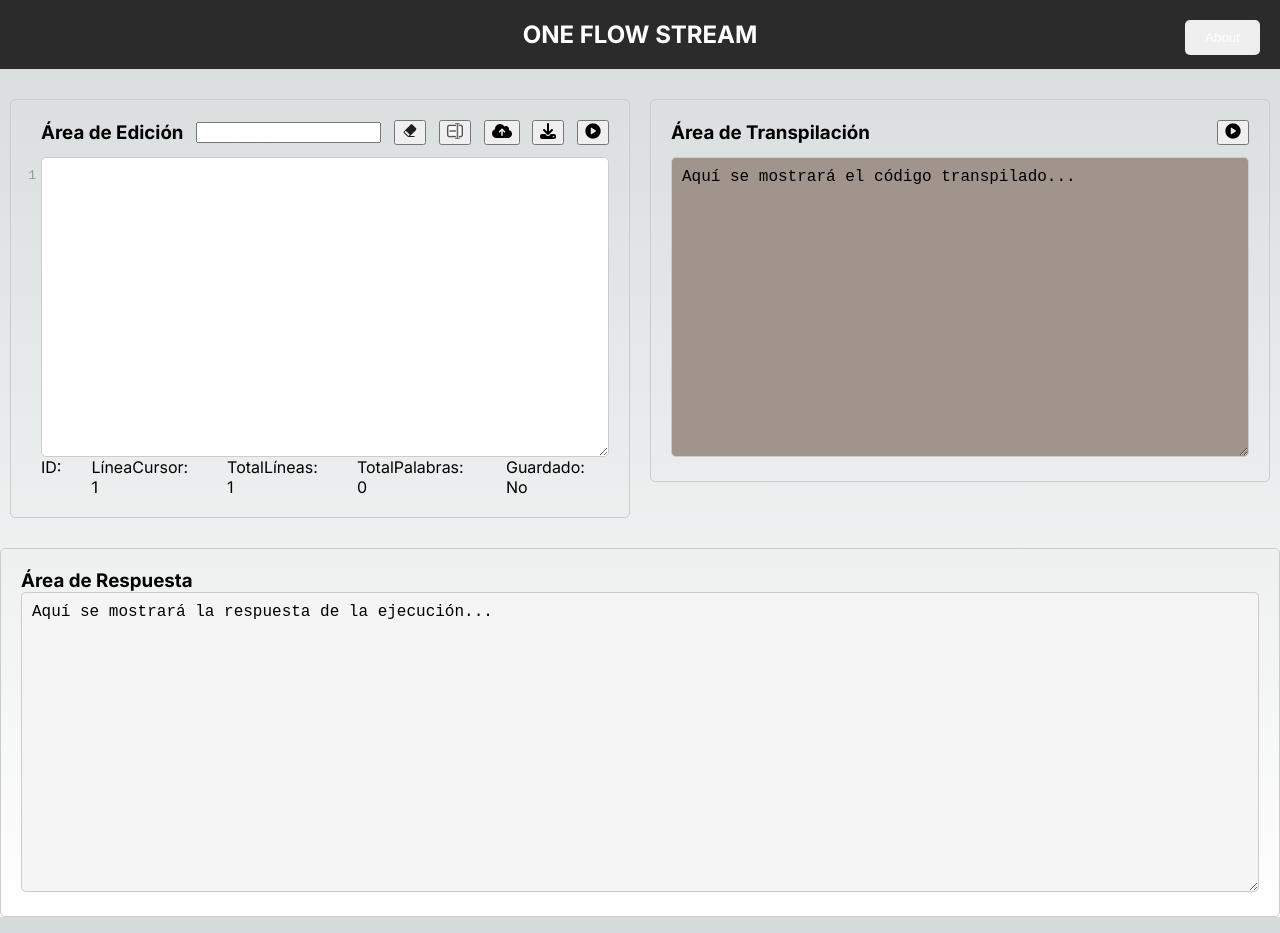
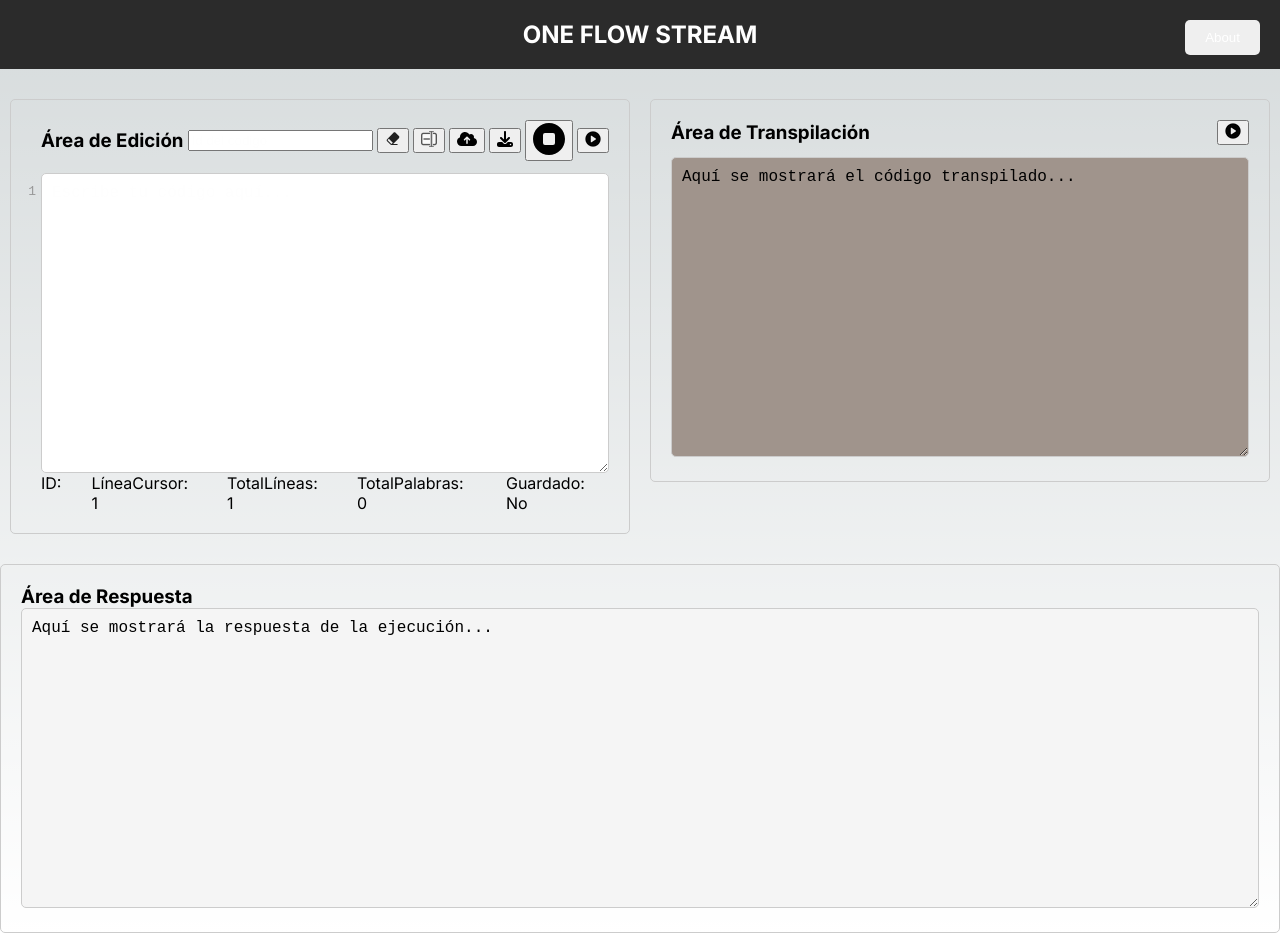
Before and after one commit to davmohi/OFS, a Next.js app: page / in a window 1280 px wide. Built offline with nearby package versions, Linux system fonts and the light colour scheme.

Commit message:
Boton stop

```diff
--- a/components/EditorArea.tsx
+++ b/components/EditorArea.tsx
@@ -5,8 +5,9 @@ import Compiler from './CompilerButton';
 import SaveButton from './SaveButton';
 import ChangeButton from './ChangeButton';
 import ClearButton from './ClearButton';
+import StopButton from './StopButton';
 
-const EditorArea: React.FC<{ setTranspiledCode: (code: string) => void }> = ({ setTranspiledCode }) => {
+const EditorArea: React.FC<{ setTranspiledCode: (code: string) => void; setResponse: (code: string) => void }> = ({ setTranspiledCode,setResponse }) => {
     const [editorContent, setEditorContent] = useState('');
     const [inputValue, setInputValue] = useState('');
     const [cursorLine, setCursorLine] = useState(1);
@@ -155,6 +156,7 @@ const EditorArea: React.FC<{ setTranspiledCode: (code: string) => void }> = ({ s
                 <button onClick={charge} title="Cargar">
                     <img src="/cargar.svg" alt="Cargar" />
                 </button>
+                <StopButton setTranspiledCode={setTranspiledCode} setResponse={setResponse}/>
                 <button onClick={handleCompileClick} title="Transpilar">
                     <img src="/compile-icon.png" alt="Compile" />
                 </button>
--- /dev/null
+++ b/components/StopButton.tsx
@@ -0,0 +1,19 @@
+import React from 'react';
+
+const StopButton: React.FC<{
+    setTranspiledCode: React.Dispatch<string>;
+    setResponse: React.Dispatch<string>
+}> = ({setTranspiledCode, setResponse}) =>{
+
+    const handleClick = async () =>{
+        setTranspiledCode('');
+        setResponse('');
+    }
+    return(
+        <button onClick={handleClick} title="Stop">
+      <img src="/stop.svg" alt="Stop" />
+    </button>
+    );
+}
+
+export default StopButton;
--- a/src/app/page.tsx
+++ b/src/app/page.tsx
@@ -21,7 +21,7 @@ export default function Home() {
                 <tbody>
                     <tr>
                         <td className="half-width">
-                          <EditorArea setTranspiledCode={setTranspiledCode} />
+                          <EditorArea setTranspiledCode={setTranspiledCode} setResponse={setResponse}/>
                         </td>
                         <td className="half-width">
                           <TranspilationArea transpiledCode={transpiledCode} setResponse={setResponse} />
```
Also changed, not shown: public/stop.svg (added).
